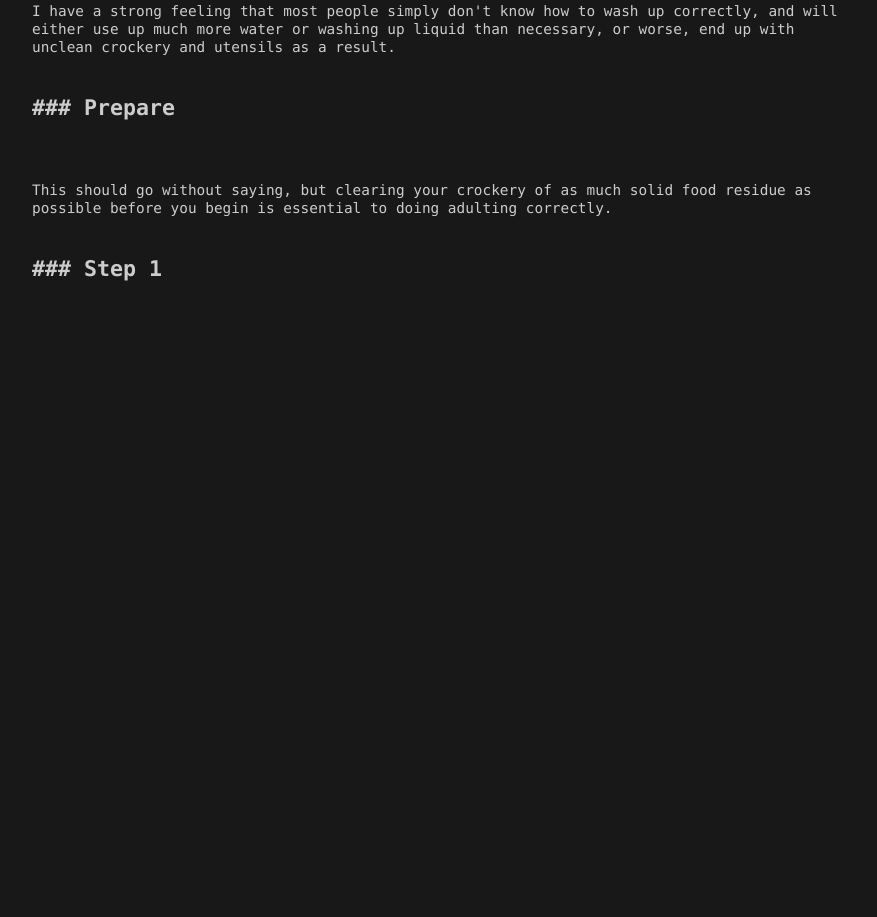
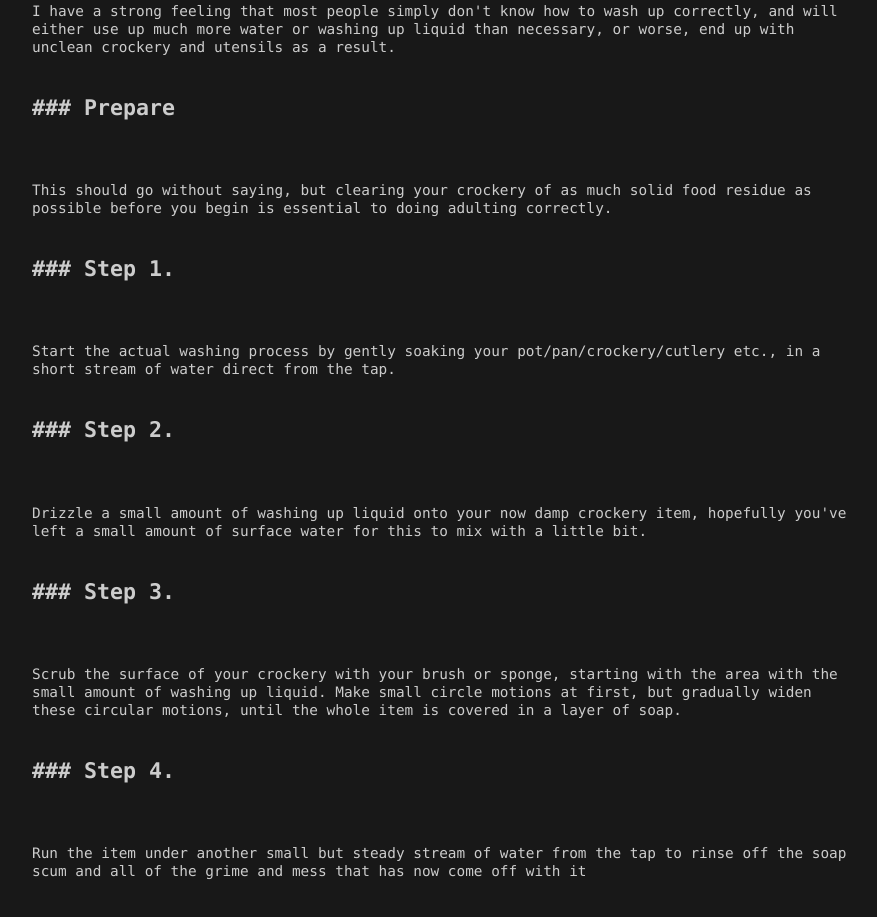
Before and after one commit to tauraamui/website, a website: page src/blog/how-to-wash-up-correctly.html in a window 1280 px wide. Shown: the part 501-1418 px from the top of the page, without its empty margins (198-1075 px from the left). Before the commit the page ends 826 px from the top, so only its background shows below. Drawn offline with Linux system fonts and the light colour scheme.

Commit message:
added content to first blog

```diff
--- a/src/blog/how-to-wash-up-correctly.html
+++ b/src/blog/how-to-wash-up-correctly.html
@@ -78,7 +78,21 @@ wtf are you looking at
          <br/>
          <p>This should go without saying, but clearing your crockery of as much solid food residue as possible before you begin is essential to doing adulting correctly.</p>
          <br/>
-         <h3>Step 1</h3>
+         <h3>Step 1.</h3>
+         <br/>
+         <p>Start the actual washing process by gently soaking your pot/pan/crockery/cutlery etc., in a short stream of water direct from the tap.</p>
+         <br/>
+         <h3>Step 2.</h3>
+         <br/>
+         <p>Drizzle a small amount of washing up liquid onto your now damp crockery item, hopefully you've left a small amount of surface water for this to mix with a little bit.</p>
+         <br/>
+         <h3>Step 3.</h3>
+         <br/>
+         <p>Scrub the surface of your crockery with your brush or sponge, starting with the area with the small amount of washing up liquid. Make small circle motions at first, but gradually widen these circular motions, until the whole item is covered in a layer of soap.</p>
+         <br/>
+         <h3>Step 4.</h3>
+         <br/>
+         <p>Run the item under another small but steady stream of water from the tap to rinse off the soap scum and all of the grime and mess that has now come off with it</p>
       </div>
     </body>
 </html>
```
Also changed, not shown: blog/how-to-wash-up-correctly.md (+14 -0 lines).
